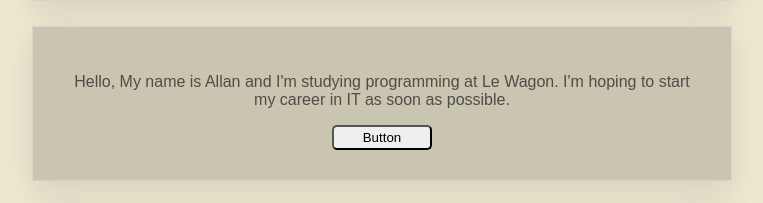
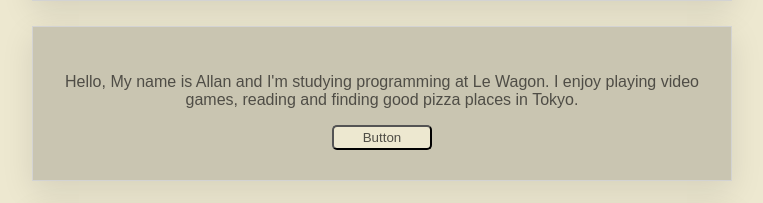
Before and after one commit to AllanSechrist/profile, a plain HTML site: page index.html in a window 1280 px wide. Shown: the part 358-561 px from the top of the page, without its empty margins (258-1021 px from the left). Drawn offline with Linux system fonts and the light colour scheme; a web font is replaced by a local one.

Commit message:
update profile

```diff
--- a/index.html
+++ b/index.html
@@ -15,22 +15,26 @@
         <h1>Allan Sechrist</h1>
         <h2>Programmer</h2>
       </div>
+
       <div class="card-white text-center">
-        <p>Hello, My name is Allan and I'm studying programming at Le Wagon. I'm hoping to start my career in IT as soon as possible.</p>
-        <button value="button">Button</button>
+        <p>
+          Hello, My name is Allan and I'm studying programming at Le Wagon.
+          I enjoy playing video games, reading and finding good pizza places
+          in Tokyo.
+        </p>
+        <button type="button">Button</button>
       </div>
+
       <div class="card-white text-center">
         <ul class="list-inline">
           <li>
-            <a href="https://www.facebook.com/allan.sechrist.7">
+            <a href="https://www.facebook.com/allan.sechrist.7" target="_blank">
               <i class="fa-brands fa-facebook fa-2xl"></i>
             </a>
           </li>
           <li>
-            <a href="www.linkedin.com/in/allan-sechrist-557bab224">
-
+            <a href="https://www.linkedin.com/in/allan-sechrist-557bab224" target="_blank">
               <i class="fa-brands fa-linkedin fa-2xl"></i>
-
             </a>
           </li>
         </ul>
--- a/style.css
+++ b/style.css
@@ -65,6 +65,13 @@
   border-radius: 5px;
   width: 100px;
   height: 25px;
+  color: #4f4d46;
+  background-color: #ede8d0;
+}
+
+button:hover {
+  background-color: #4f4d46;
+  color: #ede8d0;
 }
 
 a {
```
